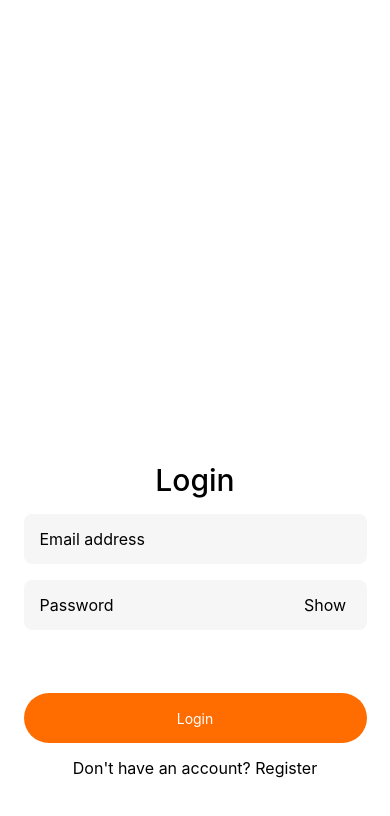
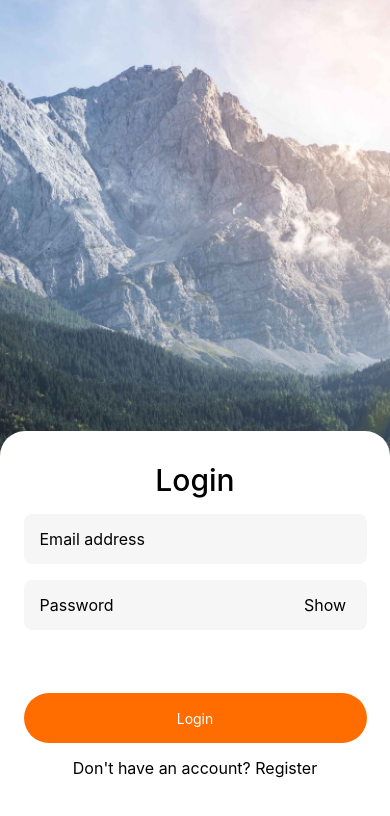
Before and after one commit to Sergiy-Yevchihen/goit-react-native-hw-2, a React Native app: screen / in a window 390 px wide. Shown: the top 816 px of the page. Built offline with nearby package versions, Linux system fonts and the light colour scheme.

Commit message:
add bg.png

```diff
--- a/App.js
+++ b/App.js
@@ -31,7 +31,7 @@ import React, { useState } from "react";
 import RegistrationScreen from "./src/Screens/RegistrationScreen/RegistrationScreen";
 import LoginScreen from "./src/Screens/LoginScreen/LoginScreen";
 
-const backImage = require(".");
+const backImage = require("./src/Source/BG.png");
 
 export default function App() {
   const [activeScreen, setActiveScreen] = useState(0);
```
Also changed, not shown: src/Source/BG.png (renamed from src/Source/Photo_BG.png).
